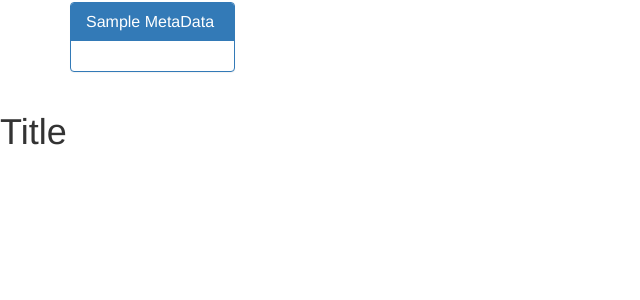
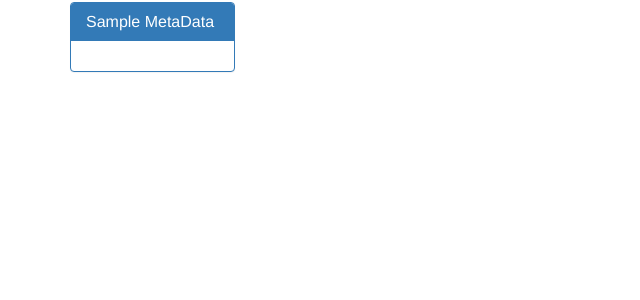
Before and after one commit to carussell1984/Belly-Button-Biodiversity, a Flask app: page / in a window 1280 px wide. Shown: the part 384-684 px from the top of the page, without its empty margins (0-640 px from the left). Run offline with Flask 2, Linux system fonts and the light colour scheme; data that the repository does not hold is empty; some libraries are stand-ins or nearby versions.

Commit message:
updated requirements

```diff
--- a/templates/index.html
+++ b/templates/index.html
@@ -41,11 +41,7 @@
   </div>
   <div class="row">
     <div class="col-md-12">
-      <div>
-        <h1>Title</h1>
-      </div>
       <div id="bubble"></div>
-
     </div>
   </div>
 
```
Also changed, not shown: requirements.txt (+20 -8 lines).
